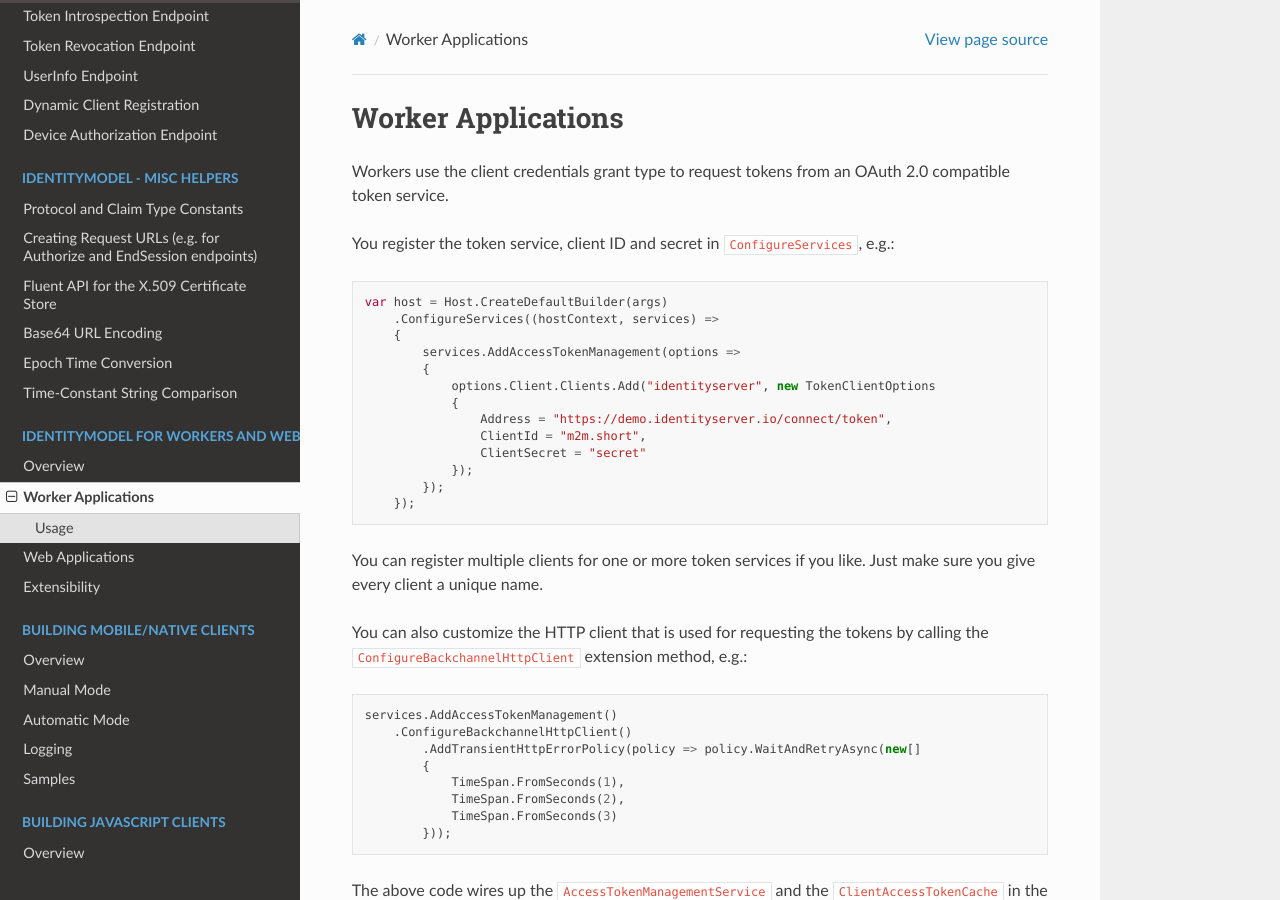
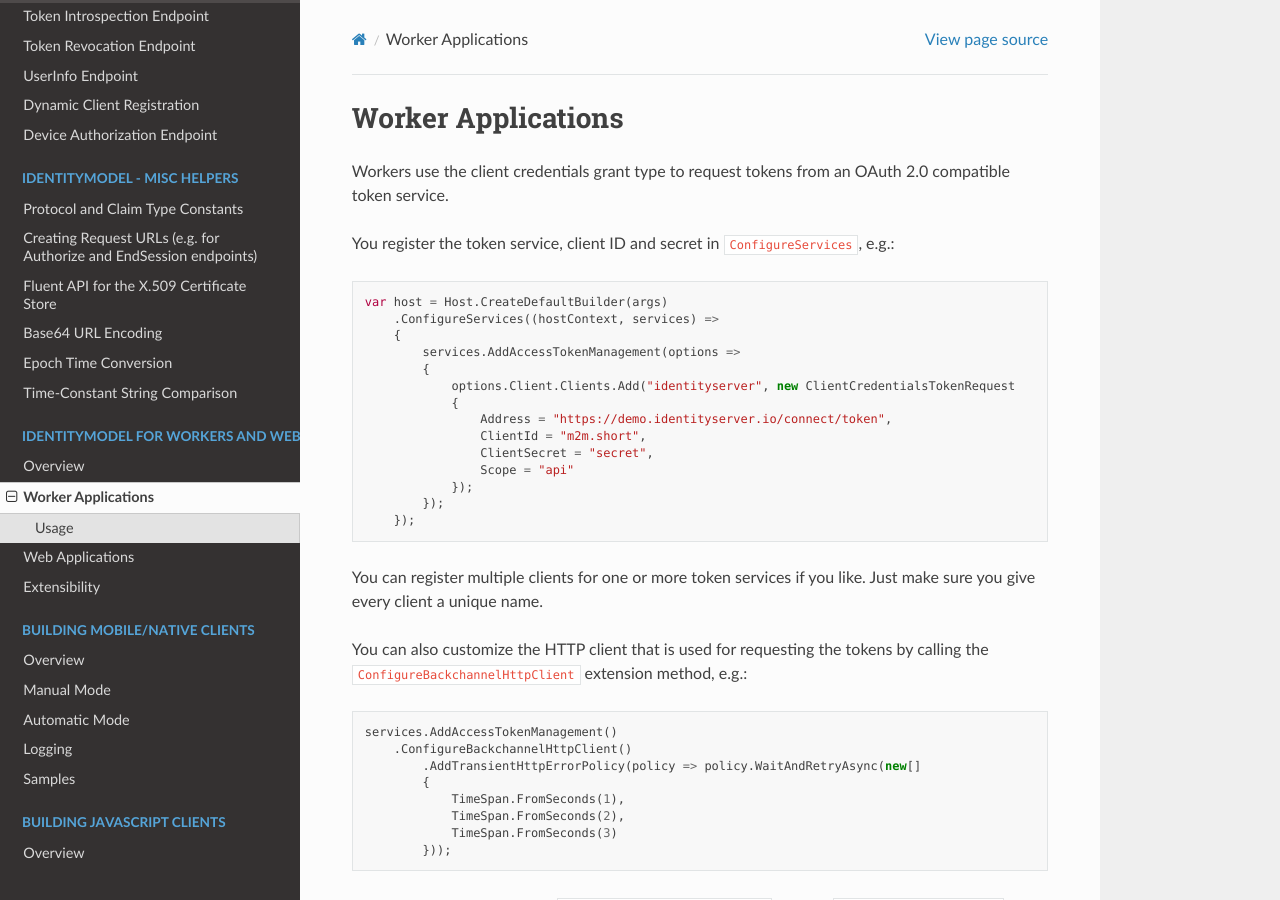
Before and after one commit to IdentityModel/Documentation, a Sphinx documentation site: the page built from docs/aspnetcore/worker.rst, in a window 1280 px wide and 900 px high. Built offline with Sphinx 7.4.7 and the Read the Docs theme 2.0.0, drawn with Linux system fonts in a browser that asks for light colours.

Commit message:
update worker docs

```diff
--- a/docs/aspnetcore/worker.rst
+++ b/docs/aspnetcore/worker.rst
@@ -9,11 +9,12 @@ You register the token service, client ID and secret in ``ConfigureServices``, e
         {
             services.AddAccessTokenManagement(options =>
             {
-                options.Client.Clients.Add("identityserver", new TokenClientOptions
+                options.Client.Clients.Add("identityserver", new ClientCredentialsTokenRequest
                 {
                     Address = "https://demo.identityserver.io/connect/token",
                     ClientId = "m2m.short",
-                    ClientSecret = "secret"
+                    ClientSecret = "secret",
+                    Scope = "api"
                 });
             });
         });
```
